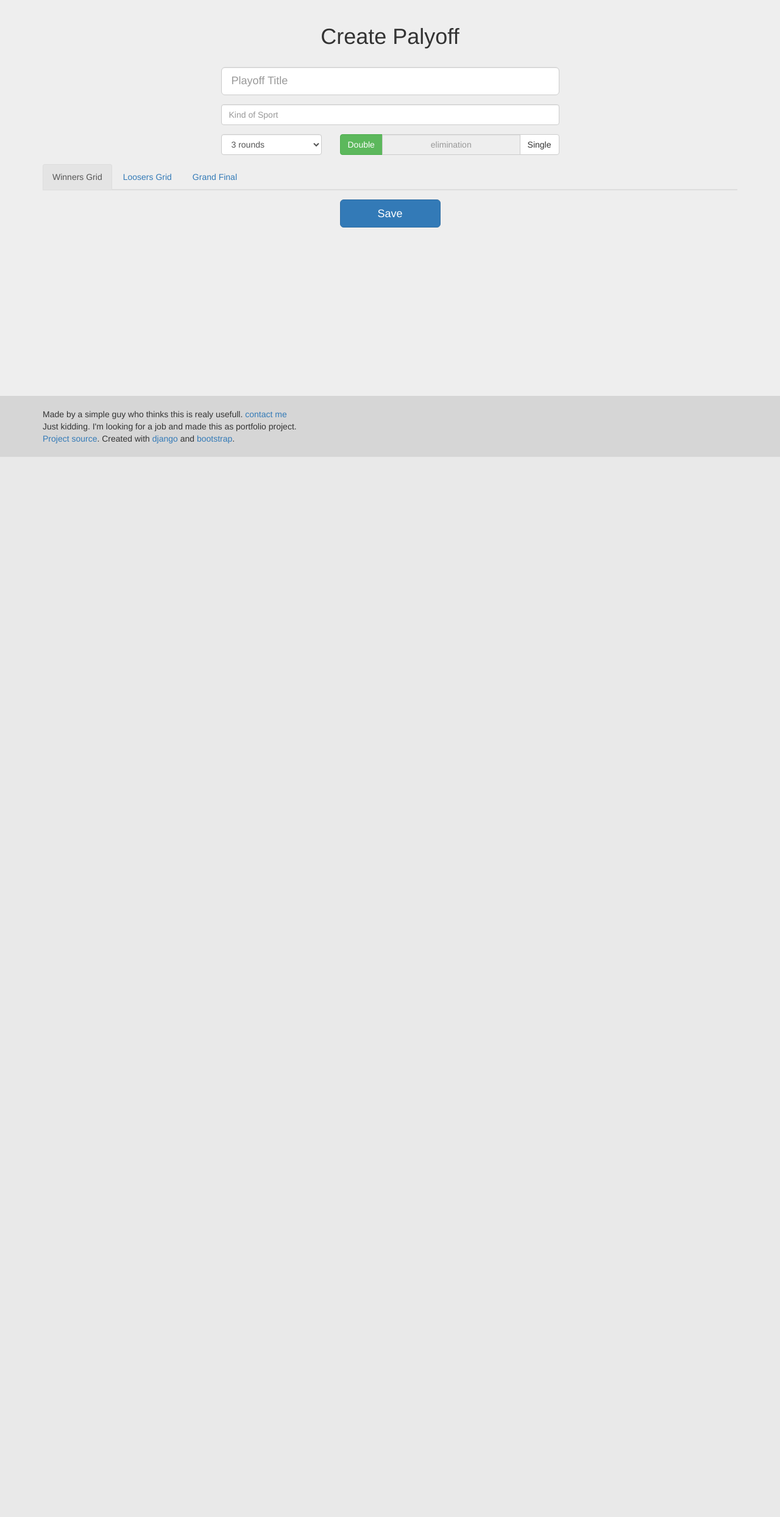
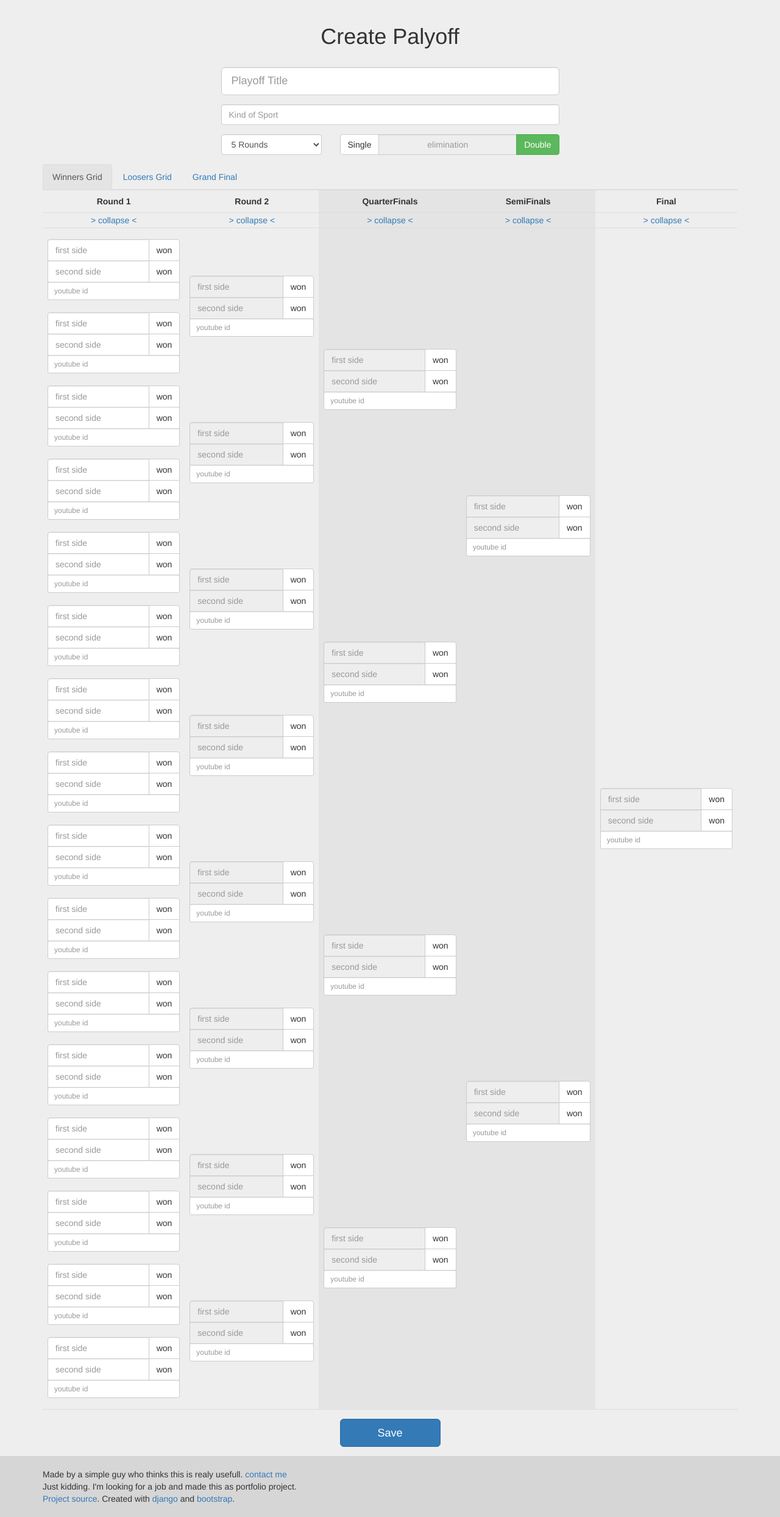
Before and after one commit to RomanOsadchuk/nospoil, a Django app: a page that uses templates/base.html in a window 1280 px wide. Shown: the part 51-2538 px from the top of the page at 61% size. Before the commit the page ends 800 px from the top, so only its background shows below. Run offline with Django 3.2, Linux system fonts and the light colour scheme; some libraries are stand-ins or nearby versions.

Commit message:
vuejs integration

```diff
--- a/nospoil/settings.py
+++ b/nospoil/settings.py
@@ -95,7 +95,7 @@ STATICFILES_FINDERS = [
     'django.contrib.staticfiles.finders.AppDirectoriesFinder',
 ]
 STATICFILES_DIRS = [os.path.join(BASE_DIR, 'static')]
-STATICFILES_STORAGE = 'whitenoise.django.GzipManifestStaticFilesStorage'
+# STATICFILES_STORAGE = 'whitenoise.django.GzipManifestStaticFilesStorage'
 
 
 # For heroku deployment
--- /dev/null
+++ b/playoffs/static/playoffs/helpers.js
@@ -0,0 +1,51 @@
+var playoff = {
+  double: true,
+  rounds: 5,
+  roundOptions: [
+    { text: '2 Rounds', value: 2 },
+    { text: '3 Rounds', value: 3 },
+    { text: '4 Rounds', value: 4 },
+    { text: '5 Rounds', value: 5 }
+  ]
+}
+var matches = {}
+for (var i=0; i<4; i++)
+  for (var j=1; j<=2**i; j++)
+    matches[i+'-'+j] = {sideA: '', sideB: '', winnerA: ''}
+for (var j=1; j<10; j++)
+  matches[4+'-0'+j] = {sideA: '', sideB: '', winnerA: ''}
+for (var j=10; j<17; j++)
+  matches[4+'-'+j] = {sideA: '', sideB: '', winnerA: ''}
+for (var i=0; i<8; i++)
+  for (var j=1; j<=2**parseInt(i/2); j++)
+    matches['l'+i+'-'+j] = {sideA: '', sideB: '', winnerA: ''}
+
+function _getNextWinners(position) {
+  var nextRnd = parseInt(position.split('-')[0]) - 1,
+      pos = parseInt(position.split('-')[1])
+  if (nextRnd < 0)
+    return null
+  var nextPos = parseInt((pos + 1) / 2),
+      nextSide = pos % 2 ? 'sideA' : 'sideB'
+  return {position: nextRnd+'-'+nextPos, side: nextSide}
+}
+
+function _getNextLoosers(position) {
+  var nextRnd = parseInt(position.replace('l', '').split('-')[0]) - 1,
+      pos = parseInt(position.split('-')[1])
+  if (nextRnd < 0)
+    return null
+  if (nextRnd % 2 == 0)
+    return {position: 'l'+nextRnd+'-'+pos, side: 'sideB'}
+  var nextPos = parseInt((pos + 1) / 2),
+      nextSide = pos % 2 ? 'sideA' : 'sideB'
+  return {position: 'l'+nextRnd+'-'+nextPos, side: nextSide}
+}
+
+function _getWinner(matchInfo) {
+  if (matchInfo.winnerA == 'True')
+    return matchInfo.sideA
+  if (matchInfo.winnerA == 'False')
+    return matchInfo.sideB
+  return ''
+}
--- /dev/null
+++ b/playoffs/static/playoffs/match-form.js
@@ -0,0 +1,74 @@
+
+Vue.component('match-form', {
+  props: ['position'],
+  template: `
+    <div :id="'match-' + position" class="match-form">
+      <div class="input-group">
+        <input type="text" class="form-control side-a" placeholder="first side"
+               v-bind:readonly="isReadonlyA"
+               :name="'side-a-' + position" :value="match.sideA" @input="inpA">
+        <span class="input-group-btn">
+          <button @click="btnA" :class="match.winnerA == 'True' ? 'btn-success' : 'btn-default'"
+                  class="btn btn-a" type="button">won</button>
+        </span>
+      </div>
+      <div class="input-group">
+        <input type="text" class="form-control side-b" placeholder="second side"
+               v-bind:readonly="isReadonlyB"
+               :name="'side-b-' + position" :value="match.sideB" @input="inpB">
+        <span class="input-group-btn">
+          <button @click="btnB" :class="match.winnerA == 'False' ? 'btn-success' : 'btn-default'"
+                  class="btn btn-b" type="button">won</button>
+        </span>
+      </div>
+      <input type="text" class="form-control input-sm youtube-id" placeholder="youtube id"
+             :name="'youtube-id-' + position" v-model="youtubeId">
+      <input type="hidden" class="winner-a" :name="'winner-a-' + position" v-model="match.winnerA">
+    </div>
+  `,
+  data: function () {
+    return {
+      playoff: playoff,
+      match: matches[this.$props.position],
+      youtubeId: ''
+    }
+  },
+  computed: {
+    isReadonlyA: function() {
+      var round = parseInt(this.$props.position.replace('l', '').split('-')[0])
+      if (this.$props.position[0] != 'l')
+        return this.playoff.rounds > round + 1
+      if (round % 2 == 0)
+        return false
+      return this.playoff.rounds * 2 > round + 3
+    },
+    isReadonlyB: function() {
+      var round = parseInt(this.$props.position.replace('l', '').split('-')[0])
+      if (this.$props.position[0] != 'l')
+        return this.playoff.rounds > round + 1
+      return this.playoff.rounds * 2 > round + 3
+    }
+  },
+  methods: {
+    inpA: function(event) {
+      this.match.sideA = event.target.value
+      if (this.match.winnerA == 'True')
+        this.$emit('update')
+    },
+    inpB: function(event) {
+      this.match.sideB = event.target.value
+      if (this.match.winnerA == 'False')
+        this.$emit('update')
+    },
+    btnA: function(event) {
+      this.match.winnerA = (this.match.winnerA == 'True') ? 'None': 'True'
+      event.target.blur()
+      this.$emit('update')
+    },
+    btnB: function(event) {
+      this.match.winnerA = (this.match.winnerA == 'False') ? 'None': 'False'
+      event.target.blur()
+      this.$emit('update')
+    }
+  }
+})
--- /dev/null
+++ b/playoffs/static/playoffs/playoff-editing.js
@@ -0,0 +1,101 @@
+
+var vueGrid = new Vue({
+  el: '#vue-playoff',
+  delimiters: ['${','}'],
+  data: { playoff: playoff },
+  methods: {
+    updateRounds: function(event) {
+      this.playoff.rounds = parseInt(event.target.value)
+      this.$emit('new-rounds')
+    },
+    makeSingle: function() {
+      this.playoff.double = false
+      $('a[href="#winners"]').tab('show')
+    }
+  }
+})
+
+new Vue({
+  el: '#tablist',
+  data: { playoff: playoff }
+})
+
+new Vue({
+  el: '#winners',
+  delimiters: ['${','}'],
+  data: {
+    playoff: playoff,
+    matches: matches,
+    shrinked: 0,
+    hidden: 0,
+    spclasses: ['spacing-1', 'spacing-2', 'spacing-3', 'spacing-4', 'spacing-5']
+  },
+  mounted: function () {
+    var vm = this
+    vueGrid.$on('new-rounds', function () {
+      vm.hidden = 5 - this.playoff.rounds
+      vm.shrinked = vm.hidden
+    })
+  },
+  watch: {
+    shrinked: function (newShrinked) {
+      this.updateSpacing()
+    }
+  },
+  methods: {
+    updateSpacing: function () {
+      for (var i=0; this.shrinked+i<5; i++) {
+        this.spclasses[this.shrinked+i] = 'spacing-' + (i+1)
+      }
+    },
+    updateGrid: function (position) {
+      var nextPos = _getNextWinners(position)
+      if (!nextPos)
+        return
+      var winner = _getWinner(this.matches[position])
+      this.matches[nextPos.position][nextPos.side] = winner
+      this.updateGrid(nextPos.position)
+    }
+  }
+})
+
+new Vue({
+  el: '#loosers',
+  delimiters: ['${','}'],
+  data: {
+    playoff: playoff,
+    matches: matches,
+    shrinked: 0,
+    hidden: 0,
+    spclasses: ['spacing-1', 'spacing-1', 'spacing-2', 'spacing-2',
+                'spacing-3', 'spacing-3', 'spacing-4', 'spacing-4']
+  },
+  mounted: function () {
+    var vm = this
+    vueGrid.$on('new-rounds', function () {
+      vm.hidden = 10 - 2*this.playoff.rounds
+      vm.shrinked = vm.hidden
+    })
+  },
+  watch: {
+    shrinked: function (newShrinked) {
+      this.updateSpacing()
+    }
+  },
+  methods: {
+    updateSpacing: function () {
+      for (var i=0, j=1; this.shrinked+i<8; i++) {
+        this.spclasses[this.shrinked+i] = 'spacing-' + j
+        j = (this.shrinked+i) % 2 == 0 ? j : j+1
+      }
+    },
+    updateGrid: function (position) {
+      var nextPos = _getNextLoosers(position)
+      if (!nextPos)
+        return
+      var winner = _getWinner(this.matches[position])
+      this.matches[nextPos.position][nextPos.side] = winner
+      this.updateGrid(nextPos.position)
+    }
+  }
+})
--- a/playoffs/static/playoffs/playoffs.js
+++ b/playoffs/static/playoffs/playoffs.js
@@ -25,7 +25,8 @@ playoff.gridViewing = {
     $('#winners .show-all:eq(0)').parent().html('...');
     grView.showCol($('#winners'), 1);
     $('.show-one').click(function(){
-      $(this).closest('ul').addClass('hidden').next('ul').removeClass('hidden');
+      $(this).closest('ul').addClass('hidden')
+             .next('ul').removeClass('hidden');
     });
 
     $('.show-all').click(function(e) {
--- /dev/null
+++ b/playoffs/static/playoffs/switcher.js
@@ -0,0 +1,35 @@
+
+Vue.component('checkbox-switcher', {
+  props: ['inputId', 'inputName', 'isTicked', 'tickedBtn', 'untickedBtn', 'tickedPh', 'untickedPh'],
+  template: `
+    <div>
+      <input v-model="ticked" :id="inputId" :name="inputName" type="checkbox" class="hidden">
+      <div class="input-group">
+        <span class="input-group-btn">
+          <button v-on:click="doUntick" :class="ticked ? 'btn-default' : 'btn-success'"
+                  class="btn" type="button">{{ untickedBtn }}</button>
+        </span>
+        <input type="text" class="form-control text-center" :placeholder="ticked ? tickedPh : untickedPh" readonly>
+        <span class="input-group-btn">
+          <button v-on:click="doTick" :class="ticked ? 'btn-success' : 'btn-default'"
+                  class="btn" type="button">{{ tickedBtn }}</button>
+        </span>
+      </div>
+    </div>
+  `,
+  data: function () {
+    return {ticked: Boolean(this.$props.isTicked)}
+  },
+  methods: {
+    doTick: function(event) {
+      this.ticked = true
+      event.target.blur()
+      this.$emit('ticked')
+    },
+    doUntick: function(event) {
+      this.ticked = false
+      event.target.blur()
+      this.$emit('unticked')
+    }
+  }
+})
--- a/playoffs/templates/playoffs/index.html
+++ b/playoffs/templates/playoffs/index.html
@@ -1,4 +1,5 @@
 {% extends 'base.html' %}
+{% load static %}
 
 {% block title %}All Playoffs | {{ block.super }}{% endblock %}
 
--- a/playoffs/templates/playoffs/playoff_detail.html
+++ b/playoffs/templates/playoffs/playoff_detail.html
@@ -3,8 +3,9 @@
 
 {% block title %}{{ playoff.title }} | {{ block.super }}{% endblock %}
 
-{% block js %}
-  <script type="text/javascript" src="{% static 'playoffs/playoffs.js' %}"></script>
+{% block extra_body %}
+  <script src="https://unpkg.com/vue/dist/vue.js"></script>
+  <script type="text/javascript" src="{% static 'playoffs/playoff-viewing.js' %}"></script>
 {% endblock %}
 
 
--- a/playoffs/templates/playoffs/playoff_form.html
+++ b/playoffs/templates/playoffs/playoff_form.html
@@ -3,8 +3,12 @@
 
 {% block title %}{% if is_create_view %}Create{% else %}Edit{% endif %} Playoff | {{ block.super }}{% endblock %}
 
-{% block js %}
-  <script type="text/javascript" src="{% static 'playoffs/playoffs.js' %}"></script>
+{% block extra_body %}
+  <script src="https://unpkg.com/vue/dist/vue.js"></script>
+  <script type="text/javascript" src="{% static 'playoffs/helpers.js' %}"></script>
+  <script type="text/javascript" src="{% static 'playoffs/switcher.js' %}"></script>
+  <script type="text/javascript" src="{% static 'playoffs/match-form.js' %}"></script>
+  <script type="text/javascript" src="{% static 'playoffs/playoff-editing.js' %}"></script>
 {% endblock %}
 
 
@@ -13,6 +17,7 @@
 
   <form id="playoff-form" class="form-horizontal" action="" method="post">
     {% csrf_token %}
+    <div id="vue-playoff">
       <div class="form-group">
         <label class="sr-only" for="{{ form.title.id_for_label }}">Playoff Title</label>
         <div class="col-sm-8 col-sm-offset-2 col-md-6 col-md-offset-3">
@@ -26,74 +31,64 @@
         </div>
       </div>
 
-    {% if is_create_view %}
-      {% if request.user.is_authenticated %}
+      {% if is_create_view and request.user.is_authenticated %}
         <div class="form-group">
-          <label class="sr-only" for="{{ form.private }}">Private or Public</label>
+          <label class="sr-only" for="{{ form.private.id_for_label }}">Private or Public</label>
           <div class="col-sm-8 col-sm-offset-2 col-md-6 col-md-offset-3">
-            {{ form.private|add_class:"hidden" }}
-            <div class="input-group">
-              <span class="input-group-btn">
-                <button id="private-on" class="btn btn-success" type="button">Private</button>
-              </span>
-              <input id="private-info" type="text" class="form-control text-center" placeholder="only you can edit" readonly>
-              <span class="input-group-btn">
-                <button id="private-off" class="btn btn-default" type="button">Public</button>
-              </span>
-            </div>
+            <checkbox-switcher input-id="{{ form.private.id_for_label }}" input-name="{{ form.private.html_name }}"
+                               ticked-btn="Private" ticked-ph="only you can edit"
+                               unticked-btn="Public" unticked-ph="enyone can edit"></checkbox-switcher>
           </div>
         </div>
       {% endif %}
 
+      {% if is_create_view %}
         <div class="form-group">
-        <label class="sr-only" for="{{ form.rounds }}">Rounds Number</label>
+          <label class="sr-only" for="{{ form.rounds.id_for_label }}">Rounds Number</label>
           <div class="col-sm-3 col-sm-offset-2 col-md-2 col-md-offset-3">
-          {{ form.rounds|add_class:"form-control" }}
+            <select class="form-control" id="{{ form.rounds.id_for_label }}" name="rounds" required
+                    v-bind:value="playoff.rounds" v-on:change="updateRounds">
+              <option v-for="option in playoff.roundOptions" v-bind:value="option.value">
+                ${ option.text }
+              </option>
+            </select>
           </div>
-        <label class="sr-only" for="{{ form.double }}">Single or Double Elimination</label>
+
+          <label class="sr-only" for="{{ form.double.id_for_label }}">Single or Double Elimination</label>
           <div class="col-sm-5 col-md-4">
-          {{ form.double|add_class:"hidden" }}
-          <div class="input-group">
-            <span class="input-group-btn">
-              <button id="double-on" class="btn btn-success" type="button">Double</button>
-            </span>
-            <input type="text" class="form-control text-center" placeholder="elimination" readonly>
-            <span class="input-group-btn">
-              <button id="double-off" class="btn btn-default" type="button">Single</button>
-            </span>
-          </div>
+            <checkbox-switcher v-on:ticked="playoff.double = true" v-on:unticked="makeSingle"
+                               input-id="{{ form.double.id_for_label }}" input-name="{{ form.double.html_name }}"
+                               is-ticked="true" ticked-btn="Double" ticked-ph="elimination"
+                               unticked-btn="Single" unticked-ph="elimination"></checkbox-switcher>
           </div>
         </div>
       {% endif %}
+    </div>
 
     <div>
-      <ul class="nav nav-tabs" role="tablist">
+      <ul id="tablist" class="nav nav-tabs" role="tablist">
         <li role="presentation" class="active">
           <a href="#winners" aria-controls="winners grid" role="tab" data-toggle="tab">
-            {% if is_create_view or playoff.double %}Winners {% endif %}Grid
+            <template v-if="playoff.double">Winners </template>Grid
           </a>
         </li>
-        {% if is_create_view or playoff.double %}
-          <li role="presentation">
+        <li v-if="playoff.double" role="presentation">
           <a href="#loosers" aria-controls="Loosers grid" role="tab" data-toggle="tab">Loosers Grid</a>
         </li>
-          <li role="presentation">
+        <li v-if="playoff.double" role="presentation">
           <a href="#final" aria-controls="Grand Final" role="tab" data-toggle="tab">Grand Final</a>
         </li>
-        {% endif %}
       </ul>
       <div class="tab-content">
         <div role="tabpanel" class="tab-pane active" id="winners">
           {% include 'playoffs/playoff_table.html' with rounds=grid.winners %}
         </div>
-        {% if is_create_view or playoff.double %}
         <div role="tabpanel" class="tab-pane" id="loosers">
           {% include 'playoffs/playoff_table.html' with rounds=grid.loosers %}
         </div>
         <div role="tabpanel" class="tab-pane" id="final">
           {% include 'playoffs/match_form.html' with match=grid.grand_final %}
         </div>
-        {% endif %}
       </div>
     </div>
 
@@ -106,14 +101,4 @@
     </div>
   </form>
 
-  {% if is_create_view %}
-    <!-- This tables are used to templrary store matches data when round numbers is changed. -->
-    <div id="hidden-winners" class="hidden">
-      <table><tbody><tr></tr><tr></tr><tr></tr><tr></tr></tbody></table>
-    </div>
-    <div id="hidden-loosers" class="hidden">
-      <table><tbody><tr></tr><tr></tr><tr></tr><tr></tr></tbody></table>
-    </div>
-  {% endif %}
-
 {% endblock %}
--- a/playoffs/templates/playoffs/playoff_table.html
+++ b/playoffs/templates/playoffs/playoff_table.html
@@ -1,42 +1,59 @@
-
 <div class="playoff-table-outter wrapper flipped">
   <table class="table playoff-table flipped">
     <tbody>
       <tr class="round-names">
         {% for rnd in rounds %}
-            <th class="shrinked-column hidden">{{ rnd.short_name }}</th>
-            <th class="expanded-column">{{ rnd.long_name }}</th>
+          <template v-if="hidden < {{ forloop.counter }}">
+            <th v-if="shrinked < {{ forloop.counter }}" class="expanded-column">{{ rnd.long_name }}</th>
+            <th v-else class="shrinked-column">{{ rnd.short_name }}</th>
+          </template>
         {% endfor %}
       </tr>
 
       <tr class="actions shrink-row">
         {% for rnd in rounds %}
-            <td class="hidden"><a href="#" class="expand">&lt&gt</a></td>
-            <td><a href="#" class="shrink">&gt collapse &lt</a></td>
+          <template v-if="hidden < {{ forloop.counter }}">
+            <td v-if="shrinked < {{ forloop.counter }}">
+              <a href="#" v-on:click.prevent="shrinked = {{ forloop.counter }}">&gt collapse &lt</a>
+            </td>
+            <td v-else><a href="#" v-on:click.prevent="shrinked = {{ forloop.counter0 }}">&lt&gt</a></td>
+          </template>
         {% endfor %}
       </tr>
 
       {% if is_detail_view %}
         <tr class="actions show-row">
           {% for rnd in rounds %}
-              <td class="hidden">...</td>
-              <td><a href="#" class="show-all">show all</a></td>
+            <td v-if="shrinked < {{ forloop.counter }}">
+              <a href="#" v-on:click.prevent="spoiled = {{ forloop.counter }}">show all</a>
+            </td>
+            <td v-else>...</td>
           {% endfor %}
         </tr>
       {% endif %}
 
       <tr class="matches">
         {% for rnd in rounds %}
-            <td class="hidden"></td>
-            <td data-round="{{ rnd.one_based_idx }}">
+          <template v-if="hidden < {{ forloop.counter }}">
+            <td v-if="shrinked < {{ forloop.counter }}" :class="spclasses[{{ forloop.counter0 }}]">
+              {% if is_detail_view %}
+                {% with round_counter=forloop.counter %}
                   {% for match in rnd.matches %}
-                {% if is_detail_view %}
-                  {% include 'playoffs/match_detail.html' %}
+                    <match-detail round="{{ round_counter }}" v-bind:spoiled="spoiled"
+                                  side-a="{{ match.side_a|default:' -no info- ' }}"
+                                  side-b="{{ match.side_b|default:' -no info- ' }}"
+                                  youtube-src="{{ match.embed_yt_src }}"></match-detail>
+                  {% endfor %}
+                {% endwith %}
               {% else %}
-                  {% include 'playoffs/match_form.html' %}
+                {% for match in rnd.matches %}
+                  <match-form v-on:update="updateGrid('{{ match.position }}')"
+                              position="{{ match.position }}"></match-form>
+                {% endfor %}
               {% endif %}
-              {% endfor %}
             </td>
+            <td v-else></td>
+          </template>
         {% endfor %}
       </tr>
     </tbody>
--- a/templates/base.html
+++ b/templates/base.html
@@ -13,13 +13,7 @@
     {# <link rel="stylesheet" href="{% static 'css/bootstrap.min.css' %}"> #}
     <link rel="stylesheet" href="https://maxcdn.bootstrapcdn.com/bootstrap/3.3.7/css/bootstrap.min.css" integrity="sha384-BVYiiSIFeK1dGmJRAkycuHAHRg32OmUcww7on3RYdg4Va+PmSTsz/K68vbdEjh4u" crossorigin="anonymous">
     <link rel="stylesheet" href="{% static 'css/main.css' %}">
-    {% block css %}{% endblock %}
-
-    {# <script src="{% static 'js/jquery-3.1.1.min.js' %}"></script> #}
-    {# <script src="{% static 'js/bootstrap.min.js' %}"></script> #}
-    <script src="https://ajax.googleapis.com/ajax/libs/jquery/3.1.1/jquery.min.js"></script>
-    <script src="https://maxcdn.bootstrapcdn.com/bootstrap/3.3.7/js/bootstrap.min.js" integrity="sha384-Tc5IQib027qvyjSMfHjOMaLkfuWVxZxUPnCJA7l2mCWNIpG9mGCD8wGNIcPD7Txa" crossorigin="anonymous"></script>
-    {% block js %}{% endblock %}
+    {% block extra_head %}{% endblock %}
   </head>
   <body>
     {% include 'header.html' %}
@@ -27,5 +21,11 @@
       {% block content %}{% endblock %}
     </div>
     {% include 'footer.html' %}
+
+    {# <script src="{% static 'js/jquery-3.1.1.min.js' %}"></script> #}
+    {# <script src="{% static 'js/bootstrap.min.js' %}"></script> #}
+    <script src="https://ajax.googleapis.com/ajax/libs/jquery/3.1.1/jquery.min.js"></script>
+    <script src="https://maxcdn.bootstrapcdn.com/bootstrap/3.3.7/js/bootstrap.min.js" integrity="sha384-Tc5IQib027qvyjSMfHjOMaLkfuWVxZxUPnCJA7l2mCWNIpG9mGCD8wGNIcPD7Txa" crossorigin="anonymous"></script>
+    {% block extra_body %}{% endblock %}
   </body>
 </html>
```
Also changed, not shown: playoffs/static/playoffs/playoff-viewing.js (added, +78 -0 lines). Lines whose indentation alone changed are shown as unchanged.
